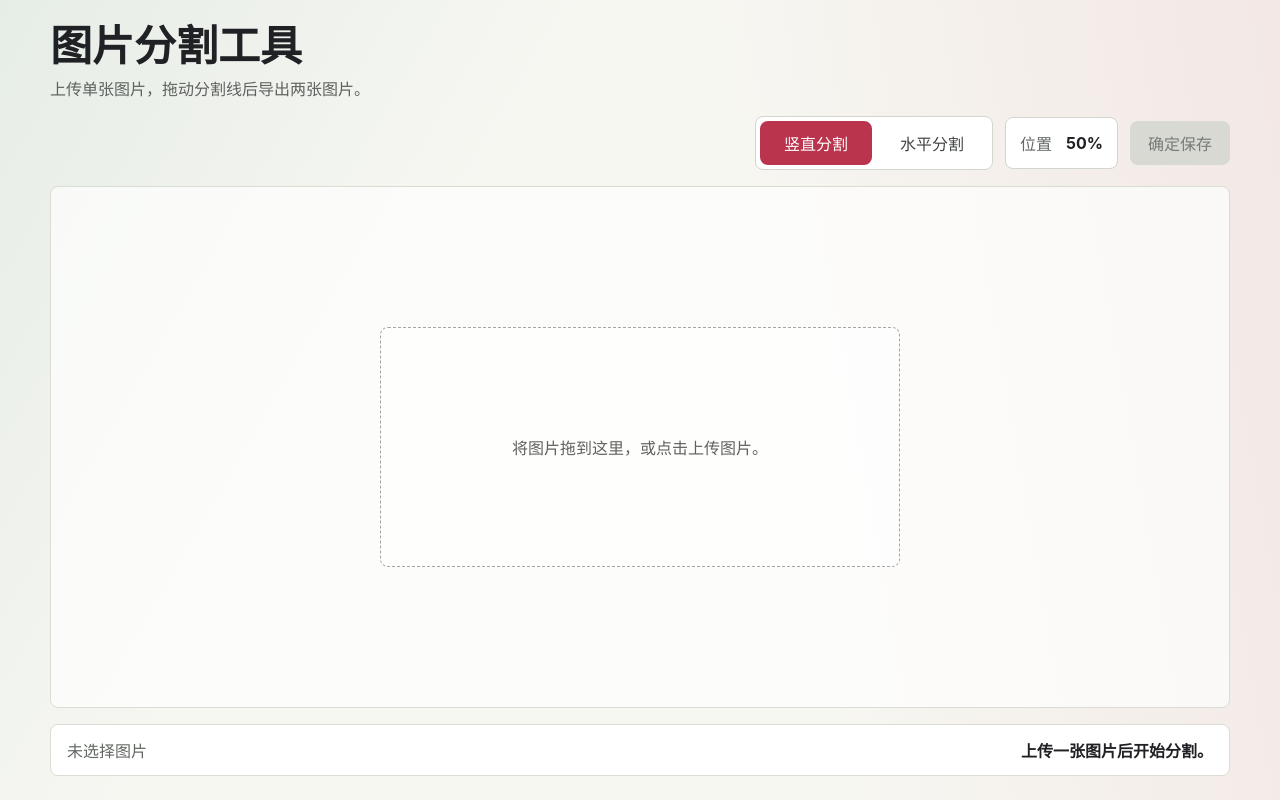
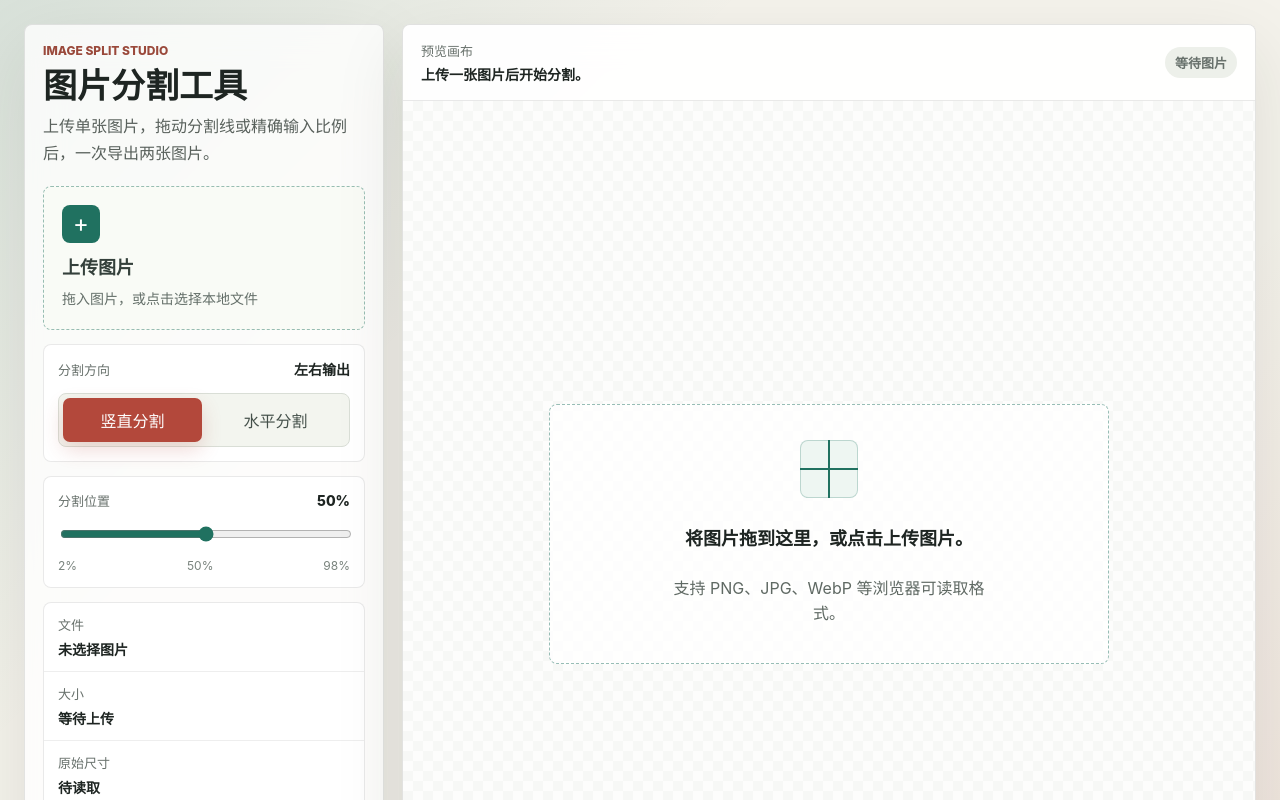
Before and after one commit to cizhaYang/separate-images, a React (Vite) app: page / in a window 1280 px wide. Shown: the top 800 px of the page. Built offline with nearby package versions, Linux system fonts and the light colour scheme.

Commit message:
feat: 优化图片分割工具界面

```diff
--- a/src/App.css
+++ b/src/App.css
@@ -22,11 +22,11 @@ button {
 
 body {
   min-width: 320px;
-  color: #202124;
+  color: #1e2522;
   background:
-    linear-gradient(120deg, rgba(32, 115, 96, 0.08), transparent 34%),
-    linear-gradient(260deg, rgba(186, 52, 77, 0.08), transparent 42%),
-    #f7f7f2;
+    linear-gradient(135deg, rgba(18, 105, 92, 0.12), transparent 32%),
+    linear-gradient(315deg, rgba(177, 64, 52, 0.1), transparent 36%),
+    #f4f2eb;
 }
 
 .app-shell {
@@ -37,132 +37,311 @@ body {
 
 .tool-panel {
   display: grid;
-  grid-template-rows: auto auto minmax(280px, 1fr) auto;
-  gap: 16px;
-  width: min(1180px, 100%);
+  grid-template-columns: minmax(280px, 360px) minmax(0, 1fr);
+  gap: 18px;
+  width: min(1280px, 100%);
   min-height: calc(100vh - 48px);
   margin: 0 auto;
 }
 
+.control-rail,
+.canvas-panel {
+  border: 1px solid rgba(40, 47, 43, 0.12);
+  border-radius: 8px;
+  background: rgba(255, 255, 255, 0.78);
+  box-shadow: 0 24px 70px rgba(31, 36, 33, 0.1);
+  backdrop-filter: blur(18px);
+}
+
+.control-rail {
+  display: flex;
+  flex-direction: column;
+  gap: 14px;
+  padding: 18px;
+}
+
+.canvas-panel {
+  display: grid;
+  grid-template-rows: auto minmax(320px, 1fr) auto;
+  min-width: 0;
+  overflow: hidden;
+}
+
 .app-header {
+  display: grid;
+  gap: 10px;
+  padding-bottom: 6px;
+}
+
+.eyebrow {
+  color: #9a493b;
+  font-size: 12px;
+  font-weight: 800;
+  letter-spacing: 0;
+  text-transform: uppercase;
+}
+
+.app-header h1 {
+  margin: 0;
+  font-size: 34px;
+  line-height: 1.04;
+}
+
+.app-header p {
+  margin: 0;
+  color: #59615c;
+  line-height: 1.65;
+}
+
+.upload-card {
+  display: grid;
+  position: relative;
+  gap: 7px;
+  min-height: 144px;
+  padding: 18px;
+  border: 1px dashed rgba(32, 113, 96, 0.45);
+  border-radius: 8px;
+  color: #34403b;
+  background: #f9fbf6;
+  cursor: pointer;
+  transition: border-color 160ms ease, background 160ms ease, transform 160ms ease;
+}
+
+.upload-card:hover {
+  border-color: #207160;
+  background: #ffffff;
+  transform: translateY(-1px);
+}
+
+.upload-card.compact {
+  min-height: 112px;
+}
+
+.upload-card input,
+.empty-state input {
+  position: absolute;
+  inset: 0;
+  opacity: 0;
+  cursor: pointer;
+}
+
+.upload-icon {
+  display: grid;
+  place-items: center;
+  width: 38px;
+  height: 38px;
+  border-radius: 8px;
+  color: #ffffff;
+  background: #207160;
+  font-size: 24px;
+  line-height: 1;
+}
+
+.upload-title {
+  font-size: 18px;
+  font-weight: 800;
+}
+
+.upload-copy {
+  color: #65706a;
+  font-size: 14px;
+}
+
+.control-card,
+.summary-grid {
+  border: 1px solid rgba(40, 47, 43, 0.1);
+  border-radius: 8px;
+  background: #ffffff;
+}
+
+.control-card {
+  display: grid;
+  gap: 14px;
+  padding: 14px;
+}
+
+.control-heading,
+.canvas-topbar,
+.status-bar {
   display: flex;
-  align-items: flex-start;
+  align-items: center;
   justify-content: space-between;
   gap: 16px;
 }
 
-.app-header h1 {
-  margin: 0;
-  font-size: clamp(26px, 4vw, 42px);
-  line-height: 1.05;
+.control-heading span,
+.canvas-topbar span,
+.summary-grid span {
+  color: #68716c;
+  font-size: 13px;
 }
 
-.app-header p {
-  margin: 8px 0 0;
-  color: #5f625f;
-}
-
-.primary-action,
-.segmented-control button {
-  min-height: 44px;
-  border-radius: 8px;
-  cursor: pointer;
-}
-
-.primary-action {
-  flex: 0 0 auto;
-  padding: 0 18px;
-  color: #ffffff;
-  background: #1f6f5b;
-  box-shadow: 0 8px 20px rgba(31, 111, 91, 0.2);
-}
-
-.primary-action:disabled {
-  cursor: not-allowed;
-  color: #777b78;
-  background: #d7d9d2;
-  box-shadow: none;
-}
-
-.toolbar {
-  display: grid;
-  grid-template-columns: minmax(224px, auto) auto auto;
-  align-items: center;
-  justify-content: end;
-  gap: 12px;
+.control-heading strong,
+.canvas-topbar strong,
+.summary-grid strong {
+  color: #1e2522;
+  font-size: 14px;
+  font-weight: 800;
 }
 
 .segmented-control {
   display: grid;
-  grid-template-columns: repeat(2, 112px);
+  grid-template-columns: repeat(2, minmax(0, 1fr));
   gap: 4px;
   padding: 4px;
-  border: 1px solid #d2d6cc;
+  border: 1px solid #d9ded6;
   border-radius: 8px;
-  background: #ffffff;
+  background: #f3f5ef;
+}
+
+.segmented-control button,
+.primary-action {
+  min-height: 44px;
+  border-radius: 7px;
+  cursor: pointer;
+  transition: background 160ms ease, color 160ms ease, box-shadow 160ms ease, transform 160ms ease;
 }
 
 .segmented-control button {
-  color: #404540;
+  color: #44504a;
   background: transparent;
 }
 
 .segmented-control button.active {
   color: #ffffff;
-  background: #ba344d;
+  background: #b3483b;
+  box-shadow: 0 8px 20px rgba(179, 72, 59, 0.2);
 }
 
-.split-readout {
-  display: flex;
-  align-items: center;
-  justify-content: space-between;
-  gap: 14px;
-  min-width: 112px;
-  min-height: 52px;
-  padding: 0 14px;
-  border: 1px solid #d2d6cc;
-  border-radius: 8px;
-  background: #ffffff;
+.ratio-slider {
+  width: 100%;
+  accent-color: #207160;
 }
 
-.split-readout span {
-  color: #646964;
+.ratio-scale {
+  display: flex;
+  justify-content: space-between;
+  color: #79837d;
+  font-size: 12px;
+}
+
+.summary-grid {
+  display: grid;
+  gap: 0;
+  overflow: hidden;
+}
+
+.summary-grid div {
+  display: grid;
+  gap: 5px;
+  padding: 12px 14px;
+  border-top: 1px solid rgba(40, 47, 43, 0.08);
+}
+
+.summary-grid div:first-child {
+  border-top: 0;
+}
+
+.summary-grid strong {
+  overflow: hidden;
+  text-overflow: ellipsis;
+  white-space: nowrap;
+}
+
+.primary-action {
+  width: 100%;
+  margin-top: auto;
+  color: #ffffff;
+  background: #207160;
+  box-shadow: 0 14px 28px rgba(32, 113, 96, 0.24);
+}
+
+.primary-action:hover:not(:disabled) {
+  transform: translateY(-1px);
+  background: #185e50;
+}
+
+.primary-action:disabled {
+  cursor: not-allowed;
+  color: #7c837f;
+  background: #d9ddd6;
+  box-shadow: none;
+}
+
+.canvas-topbar {
+  min-width: 0;
+  padding: 16px 18px;
+  border-bottom: 1px solid rgba(40, 47, 43, 0.1);
+  background: rgba(255, 255, 255, 0.72);
+}
+
+.canvas-topbar div {
+  display: grid;
+  min-width: 0;
+  gap: 4px;
+}
+
+.canvas-topbar strong {
+  overflow: hidden;
+  text-overflow: ellipsis;
+  white-space: nowrap;
+}
+
+.status-pill {
+  flex: 0 0 auto;
+  padding: 6px 10px;
+  border-radius: 999px;
+  color: #59615c;
+  background: #edf0ea;
+  font-size: 12px;
+  font-weight: 800;
+}
+
+.status-pill.success {
+  color: #207160;
+  background: #e5f2ed;
+}
+
+.status-pill.error {
+  color: #b3483b;
+  background: #fae9e6;
 }
 
 .preview-area {
   display: grid;
+  position: relative;
   place-items: center;
-  min-height: 360px;
-  padding: 18px;
-  border: 1px solid #d9ddd4;
-  border-radius: 8px;
-  background: rgba(255, 255, 255, 0.7);
+  min-height: 420px;
+  padding: 22px;
+  background:
+    linear-gradient(rgba(255, 255, 255, 0.78), rgba(255, 255, 255, 0.78)),
+    linear-gradient(45deg, #d9ddd5 25%, transparent 25%),
+    linear-gradient(-45deg, #d9ddd5 25%, transparent 25%),
+    linear-gradient(45deg, transparent 75%, #d9ddd5 75%),
+    linear-gradient(-45deg, transparent 75%, #d9ddd5 75%);
+  background-color: #f4f6f1;
+  background-position: 0 0, 0 0, 0 10px, 10px -10px, -10px 0;
+  background-size: auto, 20px 20px, 20px 20px, 20px 20px, 20px 20px;
 }
 
 .preview-area.has-image {
-  background:
-    linear-gradient(45deg, #dcded7 25%, transparent 25%),
-    linear-gradient(-45deg, #dcded7 25%, transparent 25%),
-    linear-gradient(45deg, transparent 75%, #dcded7 75%),
-    linear-gradient(-45deg, transparent 75%, #dcded7 75%);
-  background-color: #f7f8f4;
-  background-position: 0 0, 0 10px, 10px -10px, -10px 0;
-  background-size: 20px 20px;
+  background-color: #f4f6f1;
 }
 
 .image-stage {
   position: relative;
   max-width: 100%;
-  max-height: calc(100vh - 260px);
+  max-height: calc(100vh - 188px);
 }
 
 .image-stage img {
   display: block;
   max-width: 100%;
-  max-height: calc(100vh - 260px);
+  max-height: calc(100vh - 188px);
+  border-radius: 4px;
   user-select: none;
   object-fit: contain;
-  box-shadow: 0 16px 40px rgba(32, 33, 36, 0.16);
+  box-shadow: 0 22px 52px rgba(31, 36, 33, 0.22);
 }
 
 .split-line {
@@ -176,7 +355,7 @@ body {
 
 .split-line.vertical {
   top: 0;
-  width: 28px;
+  width: 34px;
   height: 100%;
   transform: translateX(-50%);
   cursor: ew-resize;
@@ -185,7 +364,7 @@ body {
 .split-line.horizontal {
   left: 0;
   width: 100%;
-  height: 28px;
+  height: 34px;
   transform: translateY(-50%);
   cursor: ns-resize;
 }
@@ -193,13 +372,13 @@ body {
 .split-line::before {
   position: absolute;
   content: "";
-  background: #ba344d;
+  background: #b3483b;
 }
 
 .split-line.vertical::before {
   top: 0;
   left: 50%;
-  width: 1px;
+  width: 2px;
   height: 100%;
   transform: translateX(-50%);
 }
@@ -208,7 +387,7 @@ body {
   top: 50%;
   left: 0;
   width: 100%;
-  height: 1px;
+  height: 2px;
   transform: translateY(-50%);
 }
 
@@ -216,81 +395,90 @@ body {
   position: absolute;
   top: 50%;
   left: 50%;
-  width: 14px;
-  height: 14px;
-  border: 2px solid #ba344d;
+  width: 22px;
+  height: 22px;
+  border: 3px solid #b3483b;
   border-radius: 999px;
   content: "";
   background: #ffffff;
-  box-shadow: 0 1px 5px rgba(32, 33, 36, 0.2);
+  box-shadow: 0 8px 20px rgba(31, 36, 33, 0.22);
   transform: translate(-50%, -50%);
-}
-
-.split-line.dragging {
-  box-shadow: none;
+  transition: border-color 140ms ease, transform 140ms ease;
 }
 
 .split-line.dragging::before {
-  background: #1f6f5b;
+  background: #207160;
 }
 
 .split-line.dragging::after {
-  border-color: #1f6f5b;
+  border-color: #207160;
+  transform: translate(-50%, -50%) scale(1.08);
 }
 
 .empty-state {
   display: grid;
   position: relative;
   place-items: center;
-  width: min(520px, 100%);
-  min-height: 240px;
-  border: 1px dashed #a3a89f;
+  gap: 10px;
+  width: min(560px, 100%);
+  min-height: 260px;
+  padding: 28px;
+  border: 1px dashed rgba(32, 113, 96, 0.46);
   border-radius: 8px;
-  color: #5f625f;
-  background: rgba(255, 255, 255, 0.54);
+  color: #5f6963;
+  background: rgba(255, 255, 255, 0.72);
   cursor: pointer;
   text-align: center;
 }
 
-.empty-state input {
-  position: absolute;
-  inset: 0;
-  opacity: 0;
-  cursor: pointer;
+.empty-state strong {
+  color: #1e2522;
+  font-size: 18px;
+}
+
+.empty-state span:last-of-type {
+  max-width: 340px;
+  line-height: 1.6;
+}
+
+.empty-mark {
+  width: 58px;
+  height: 58px;
+  border: 1px solid rgba(32, 113, 96, 0.24);
+  border-radius: 8px;
+  background:
+    linear-gradient(90deg, transparent 48%, #207160 48%, #207160 52%, transparent 52%),
+    linear-gradient(0deg, transparent 48%, #207160 48%, #207160 52%, transparent 52%),
+    #eef6f2;
 }
 
 .status-bar {
-  display: flex;
-  align-items: center;
-  justify-content: space-between;
-  gap: 16px;
-  min-height: 52px;
-  padding: 12px 16px;
-  border: 1px solid #d9ddd4;
-  border-radius: 8px;
-  background: #ffffff;
+  min-height: 58px;
+  padding: 14px 18px;
+  border-top: 1px solid rgba(40, 47, 43, 0.1);
+  background: rgba(255, 255, 255, 0.82);
 }
 
 .status-bar span {
   min-width: 0;
   overflow: hidden;
-  color: #626762;
+  color: #626c66;
   text-overflow: ellipsis;
   white-space: nowrap;
 }
 
 .status-bar strong {
-  color: #202124;
-  font-weight: 600;
+  color: #1e2522;
+  font-weight: 800;
   text-align: right;
 }
 
 .status-bar.success strong {
-  color: #1f6f5b;
+  color: #207160;
 }
 
 .status-bar.error strong {
-  color: #ba344d;
+  color: #b3483b;
 }
 
 .toast {
@@ -298,42 +486,70 @@ body {
   top: 22px;
   left: 50%;
   z-index: 20;
-  color: #1f6f5b;
-  background: transparent;
-  font-weight: 600;
+  padding: 10px 14px;
+  border: 1px solid rgba(32, 113, 96, 0.18);
+  border-radius: 999px;
+  color: #207160;
+  background: rgba(255, 255, 255, 0.92);
+  box-shadow: 0 14px 30px rgba(31, 36, 33, 0.12);
+  font-weight: 800;
   text-align: center;
   transform: translateX(-50%);
 }
 
-@media (max-width: 760px) {
+@media (prefers-reduced-motion: reduce) {
+  *,
+  *::before,
+  *::after {
+    scroll-behavior: auto !important;
+    transition-duration: 0.01ms !important;
+    animation-duration: 0.01ms !important;
+    animation-iteration-count: 1 !important;
+  }
+}
+
+@media (max-width: 900px) {
   .app-shell {
     padding: 14px;
   }
 
   .tool-panel {
+    grid-template-columns: 1fr;
     min-height: calc(100vh - 28px);
   }
 
-  .app-header,
+  .control-rail {
+    display: grid;
+    grid-template-columns: 1fr;
+  }
+
+  .primary-action {
+    margin-top: 0;
+  }
+
+  .image-stage,
+  .image-stage img {
+    max-height: 58vh;
+  }
+}
+
+@media (max-width: 560px) {
+  .app-header h1 {
+    font-size: 28px;
+  }
+
+  .canvas-topbar,
   .status-bar {
     align-items: stretch;
     flex-direction: column;
   }
 
-  .toolbar {
-    grid-template-columns: 1fr;
-    justify-content: stretch;
-  }
-
-  .segmented-control {
-    grid-template-columns: repeat(2, minmax(0, 1fr));
-  }
-
-  .split-readout {
-    justify-content: center;
-  }
-
   .status-bar strong {
     text-align: left;
   }
+
+  .preview-area {
+    min-height: 340px;
+    padding: 14px;
+  }
 }
--- a/src/App.tsx
+++ b/src/App.tsx
@@ -168,18 +168,48 @@ export default function App() {
     splitDirection === 'vertical'
       ? { left: `${splitRatio * 100}%` }
       : { top: `${splitRatio * 100}%` };
+  const splitPercent = Math.round(splitRatio * 100);
+  const fileSize = sourceFile ? formatFileSize(sourceFile.size) : '等待上传';
+  const firstOutput =
+    imageSize.width > 0
+      ? getOutputSizeLabel(imageSize.width, imageSize.height, splitDirection, splitRatio, 'first')
+      : '待计算';
+  const secondOutput =
+    imageSize.width > 0
+      ? getOutputSizeLabel(imageSize.width, imageSize.height, splitDirection, splitRatio, 'second')
+      : '待计算';
 
   return (
     <main className="app-shell">
       <section className="tool-panel" aria-label="图片分割工具">
+        <aside className="control-rail">
           <header className="app-header">
-          <div>
+            <span className="eyebrow">Image Split Studio</span>
             <h1>图片分割工具</h1>
-            <p>上传单张图片，拖动分割线后导出两张图片。</p>
-          </div>
+            <p>上传单张图片，拖动分割线或精确输入比例后，一次导出两张图片。</p>
           </header>
 
-        <div className="toolbar">
+          <label
+            className={`upload-card ${sourceUrl ? 'compact' : ''}`}
+            onDragOver={handleFileDragOver}
+            onDrop={handleDrop}
+          >
+            <span className="upload-icon" aria-hidden="true">+</span>
+            <span className="upload-title">{sourceFile ? '替换图片' : '上传图片'}</span>
+            <span className="upload-copy">拖入图片，或点击选择本地文件</span>
+            <input
+              aria-label="选择图片文件"
+              accept="image/*"
+              onChange={handleFileInputChange}
+              type="file"
+            />
+          </label>
+
+          <div className="control-card">
+            <div className="control-heading">
+              <span>分割方向</span>
+              <strong>{splitDirection === 'vertical' ? '左右输出' : '上下输出'}</strong>
+            </div>
             <div className="segmented-control" aria-label="分割方向">
               <button
                 aria-pressed={splitDirection === 'vertical'}
@@ -198,10 +228,50 @@ export default function App() {
                 水平分割
               </button>
             </div>
+          </div>
 
-          <div className="split-readout">
-            <span>位置</span>
-            <strong>{Math.round(splitRatio * 100)}%</strong>
+          <div className="control-card">
+            <div className="control-heading">
+              <span>分割位置</span>
+              <strong>{splitPercent}%</strong>
+            </div>
+            <input
+              aria-label="分割位置"
+              className="ratio-slider"
+              max={MAX_SPLIT_RATIO * 100}
+              min={MIN_SPLIT_RATIO * 100}
+              onChange={(event) => setSplitRatio(Number(event.target.value) / 100)}
+              type="range"
+              value={splitPercent}
+            />
+            <div className="ratio-scale" aria-hidden="true">
+              <span>2%</span>
+              <span>50%</span>
+              <span>98%</span>
+            </div>
+          </div>
+
+          <div className="summary-grid" aria-label="图片信息">
+            <div>
+              <span>文件</span>
+              <strong>{sourceFile ? sourceFile.name : '未选择图片'}</strong>
+            </div>
+            <div>
+              <span>大小</span>
+              <strong>{fileSize}</strong>
+            </div>
+            <div>
+              <span>原始尺寸</span>
+              <strong>{imageSize.width > 0 ? `${imageSize.width} x ${imageSize.height}` : '待读取'}</strong>
+            </div>
+            <div>
+              <span>输出一</span>
+              <strong>{firstOutput}</strong>
+            </div>
+            <div>
+              <span>输出二</span>
+              <strong>{secondOutput}</strong>
+            </div>
           </div>
 
           <button
@@ -210,8 +280,17 @@ export default function App() {
             onClick={handleExport}
             type="button"
           >
-            确定保存
+            {exportStatus === 'processing' ? '正在生成...' : '确定保存'}
           </button>
+        </aside>
+
+        <section className="canvas-panel" aria-label="图片预览">
+          <div className="canvas-topbar">
+            <div>
+              <span>预览画布</span>
+              <strong>{statusMessage}</strong>
+            </div>
+            <span className={`status-pill ${exportStatus}`}>{sourceFile ? '可编辑' : '等待图片'}</span>
           </div>
 
           <div
@@ -243,7 +322,9 @@ export default function App() {
               </div>
             ) : (
               <label className="empty-state">
-              <p>将图片拖到这里，或点击上传图片。</p>
+                <span className="empty-mark" aria-hidden="true" />
+                <strong>将图片拖到这里，或点击上传图片。</strong>
+                <span>支持 PNG、JPG、WebP 等浏览器可读取格式。</span>
                 <input
                   aria-label="上传图片"
                   accept="image/*"
@@ -261,6 +342,7 @@ export default function App() {
             </span>
             <strong>{statusMessage}</strong>
           </footer>
+        </section>
 
         {toastMessage ? (
           <div className="toast" role="status" aria-live="polite">
@@ -275,3 +357,35 @@ export default function App() {
 function clampRatio(value: number) {
   return Math.min(MAX_SPLIT_RATIO, Math.max(MIN_SPLIT_RATIO, value));
 }
+
+function formatFileSize(bytes: number) {
+  if (bytes < 1024) {
+    return `${bytes} B`;
+  }
+
+  if (bytes < 1024 * 1024) {
+    return `${(bytes / 1024).toFixed(1)} KB`;
+  }
+
+  return `${(bytes / 1024 / 1024).toFixed(1)} MB`;
+}
+
+function getOutputSizeLabel(
+  width: number,
+  height: number,
+  direction: SplitDirection,
+  ratio: number,
+  part: 'first' | 'second',
+) {
+  if (direction === 'vertical') {
+    const firstWidth = Math.round(width * ratio);
+    const outputWidth = part === 'first' ? firstWidth : width - firstWidth;
+
+    return `${outputWidth} x ${height}`;
+  }
+
+  const firstHeight = Math.round(height * ratio);
+  const outputHeight = part === 'first' ? firstHeight : height - firstHeight;
+
+  return `${width} x ${outputHeight}`;
+}
```
Also changed, not shown: index.html (+1 -0 lines), 1 other file (tests, documents, lock files or other folders). Lines whose indentation alone changed are shown as unchanged.
